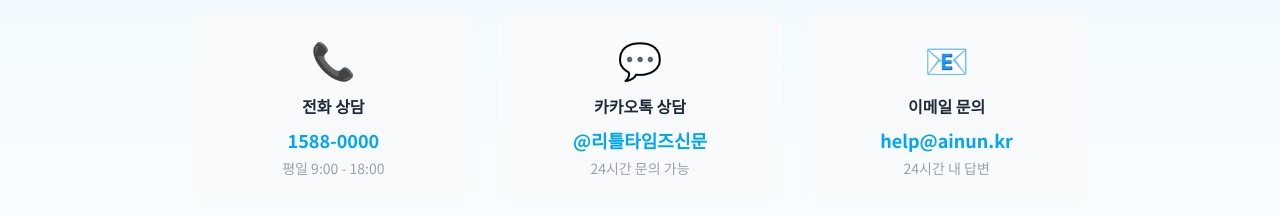
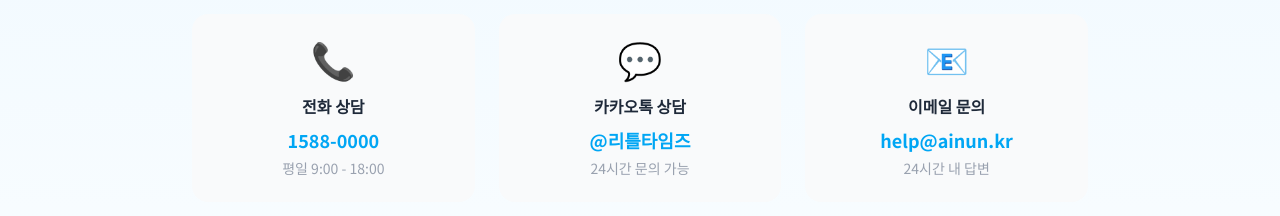
Before and after one commit to kimyoungik/ainun-website, a React (Vite) app: page / in a window 1280 px wide. Shown: the part 3840-4056 px from the top of the page. Built offline with nearby package versions, Linux system fonts and the light colour scheme; no server answers; the database is empty.

Commit message:
리틀타임즈신문 -> 리틀타임즈

```diff
--- a/src/pages/Home.jsx
+++ b/src/pages/Home.jsx
@@ -458,7 +458,7 @@
             <div className="card-hover bg-gray-50 p-6 rounded-2xl text-center">
               <div className="text-4xl mb-4">💬</div>
               <div className="font-bold text-gray-800 mb-2">카카오톡 상담</div>
-              <div className="text-sky-500 font-bold text-lg">@리틀타임즈신문</div>
+              <div className="text-sky-500 font-bold text-lg">@리틀타임즈</div>
               <div className="text-gray-400 text-sm mt-1">24시간 문의 가능</div>
             </div>
             <div className="card-hover bg-gray-50 p-6 rounded-2xl text-center">
```
